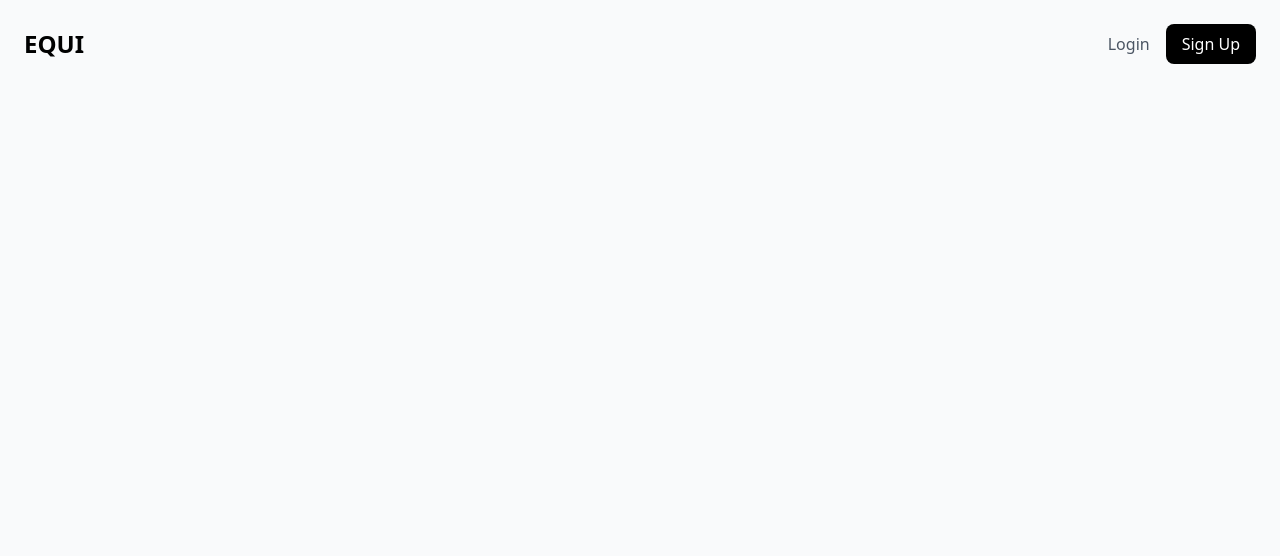
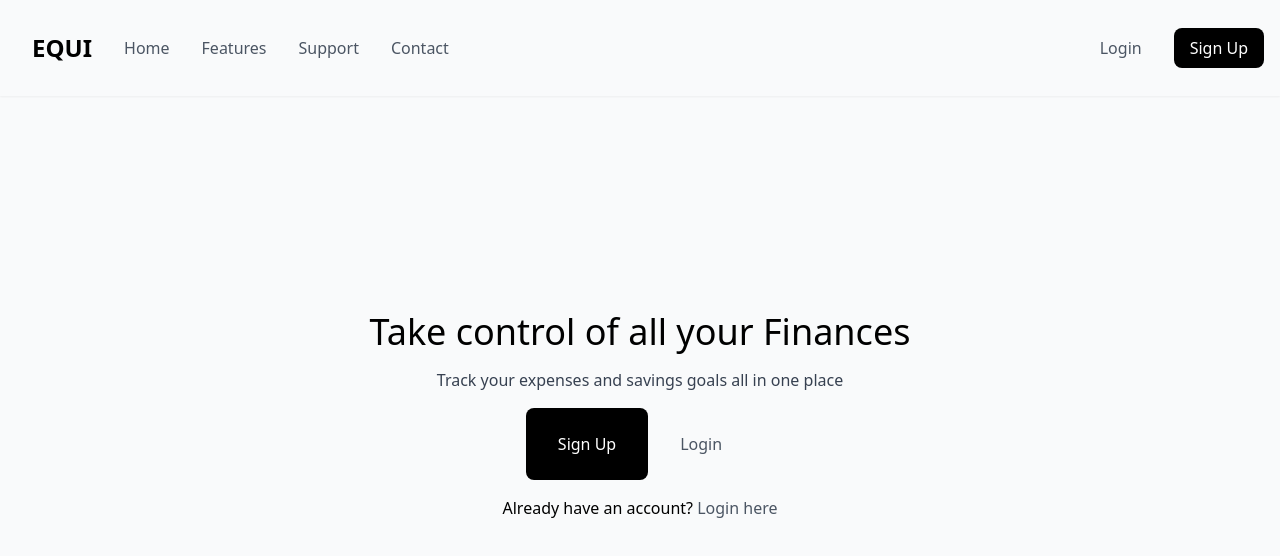
Before and after one commit to Suhas-Koheda/Expense-Traceker, a React (Create React App) app in the folder frontend/: page /login in a window 1280 px wide. Shown: the top 556 px of the page. Built offline with nearby package versions, Linux system fonts and the light colour scheme.

Commit message:
Add Nav bar and Home Page

```diff
--- a/frontend/package.json
+++ b/frontend/package.json
@@ -8,6 +8,7 @@
     "@testing-library/user-event": "^13.5.0",
     "react": "^18.3.1",
     "react-dom": "^18.3.1",
+    "react-router-dom": "^6.27.0",
     "react-scripts": "5.0.1",
     "web-vitals": "^2.1.4"
   },
--- a/frontend/src/App.js
+++ b/frontend/src/App.js
@@ -1,11 +1,13 @@
 import React from 'react';
 import './App.css';
 import Header from './components/Header.jsx';
-
+import { Link } from 'react-router-dom';
+import MainPage from './components/MainPage.jsx';
 function App() {
   return (
     <div className="min-h-screen bg-gray-50">
       <Header />
+      <MainPage />
     </div>
   );
 }
--- a/frontend/src/components/Header.jsx
+++ b/frontend/src/components/Header.jsx
@@ -1,16 +1,45 @@
 // src/components/Header.js (rename from Header.jsx)
 import React from 'react';
+import {Link} from 'react-router-dom';
+const Header = () => {
 
-const Header = () => {
+  const loggedIn = false;
+
   return (
-    <div>
-      <nav className="p-6 flex items-center justify-between">
-        <h1 className="text-2xl font-bold">EQUI</h1>
-        <div className="flex gap-4">
-          <button className="text-gray-600 hover:text-gray-900">Login</button>
-          <button className="bg-black text-white px-4 py-2 rounded-lg hover:bg-gray-800">
-            Sign Up
-          </button>
+    <div className='sticky top-0 shadow-sm z-10'>
+      <nav className="p-4 flex items-center justify-between ">
+        <div className='flex items-center'>
+        <h1 className="text-2xl font-bold p-4">EQUI</h1>
+        {!loggedIn ? (
+            <>
+            <a href="#" className="hidden md:block text-gray-600 hover:text-gray-900 px-4 py-2">Home</a>
+             <a href="#features" className="hidden md:block text-gray-600 hover:text-gray-900 px-4 py-2">Features</a>
+              <a href="#support" className="hidden md:block text-gray-600 hover:text-gray-900 px-4 py-2">Support</a>
+              <a href="#contact" className="hidden md:block text-gray-600 hover:text-gray-900 px-4 py-2">Contact</a>
+            </>
+          ) : (
+            <>
+
+            </>
+          )}
+          </div>
+          <div className="flex gap-4">
+        {!loggedIn ? (
+            <>
+              <Link to="/login">
+                <button className="text-gray-600 hover:text-gray-900 px-4 py-2">Login</button>
+              </Link>
+              <Link to="/signup">
+                <button className="bg-black text-white px-4 py-2 rounded-lg hover:bg-gray-800">Sign Up</button>
+              </Link>
+            </>
+          ) : (
+            <>
+              <Link to="/dashboard">
+                <button className="bg-black text-white px-4 py-2 rounded-lg hover:bg-gray-800">User</button>
+              </Link>
+            </>
+          )}
         </div>
       </nav>
     </div>
--- /dev/null
+++ b/frontend/src/components/MainPage.jsx
@@ -0,0 +1,36 @@
+import React from 'react'
+import { Link } from 'react-router-dom'
+
+const MainPage = () => {
+  return (
+    <div>
+        <div className='flex flex-col justify-center h-dvh p-8'>
+        <div className='flex justify-center'>
+          <div className='flex flex-col text-center'>
+            <h3 className='text-4xl font-medium py-2'>Take control of all your Finances</h3>
+            <h3 className='text-gray-700 py-2'>Track your expenses and savings goals all in one place</h3>
+            <div className='flex justify-center py-2'>
+              <div>
+                <Link to="/signup">
+                  <button className="bg-black text-white px-8 py-6 rounded-lg hover:bg-gray-800">Sign Up</button>
+                </Link>
+              </div>
+              <div className=''>
+                <Link to="/login">
+                  <button className="text-gray-600 hover:text-gray-900 px-8 py-6">Login</button>
+                </Link>
+              </div>
+            </div>
+            <div className='text-center py-2'><h4>Already have an account? <Link to="/login">
+              <button className="text-gray-600 hover:text-gray-900">Login here</button>
+            </Link>
+            </h4>
+            </div>
+          </div>
+        </div>
+      </div>
+    </div>
+  )
+}
+
+export default MainPage
--- a/frontend/src/index.js
+++ b/frontend/src/index.js
@@ -2,10 +2,13 @@ import React from 'react';
 import ReactDOM from 'react-dom/client';
 import './index.css';
 import App from './App.js';  // Add .js extension
+import { BrowserRouter } from 'react-router-dom';
 
 const root = ReactDOM.createRoot(document.getElementById('root'));
 root.render(
   <React.StrictMode>
+    <BrowserRouter>
     <App />
+    </BrowserRouter>
   </React.StrictMode>
 );
--- /dev/null
+++ b/frontend/src/pages/Login.jsx
@@ -0,0 +1,9 @@
+import React from 'react'
+
+const Login = () => {
+  return (
+    <div>Login</div>
+  )
+}
+
+export default Login
--- a/frontend/tailwind.config.js
+++ b/frontend/tailwind.config.js
@@ -4,7 +4,11 @@ module.exports = {
     "./src/**/*.{js,jsx,ts,tsx}",
   ],
   theme: {
-    extend: {},
+    extend: {
+      height: {
+        'dvh': '80dvh', // Adds dvh utility for dynamic viewport height
+      },
+    },
   },
   plugins: [],
 }
```
Also changed, not shown: 1 other file (tests, documents, lock files or other folders).
